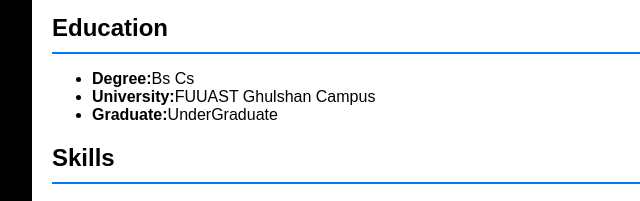
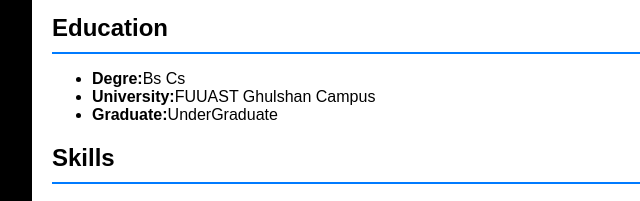
Before and after one commit to Ahmed-Raza0/HACKATHON, a website: page Milestone-1/index.html in a window 1280 px wide. Shown: the part 425-626 px from the top of the page, 188-828 px from the left. Drawn offline with Linux system fonts and the light colour scheme.

Commit message:
milestone-1

```diff
--- a/Milestone-1/index.html
+++ b/Milestone-1/index.html
@@ -20,7 +20,7 @@
     <section class="education">
       <h2>Education</h2>
       <ul>
-        <li><b>Degree:</b>Bs Cs</li>
+        <li><b>Degre:</b>Bs Cs</li>
         <li><b>University:</b>FUUAST Ghulshan Campus</li>
         <li><b>Graduate:</b>UnderGraduate</li>
        </ul>
```
